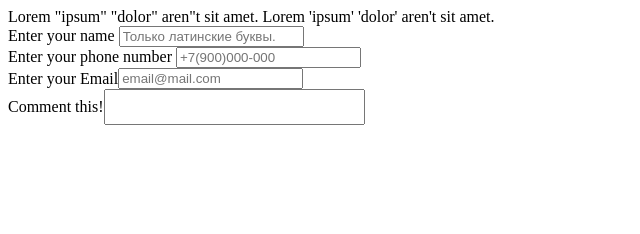
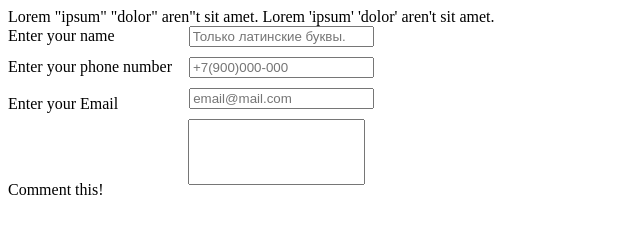
Before and after one commit to rommelbin/-, a plain HTML site: page index.html in a window 1280 px wide. Shown: the whole page, without its empty margins (0-640 px from the left). Drawn offline with Linux system fonts and the light colour scheme.

Commit message:
ready, but without 'e'

```diff
--- a/index.html
+++ b/index.html
@@ -5,14 +5,30 @@
     <meta name="viewport" content="width=device-width, initial-scale=1.0">
     <title>Document</title>
     <style>
-    .inputEmail textarea{
-        resize: none;
-    }
+
     .inputEmail{
         display:flex;
         align-items: center;
     }
-        </style>
+    #nameValid, #phoneValid, #emailValid, #commentValid {
+        margin-bottom: 10px;
+    }
+    #nameValid{
+        margin-left: 70px;
+    }
+    #phoneValid{
+        margin-left: 13px;
+    }
+    #emailValid {
+        margin-left: 71px;
+    }
+    #commentValid {
+        width: 171px;
+        height: 60px;
+        resize: none;
+        margin-left: 80px;
+    }
+    </style>
 </head>
 <body>
 
@@ -30,9 +46,9 @@
             <span>Enter your Email</span>
             <input type="text" id = 'emailValid' placeholder = 'email@mail.com'>
         </div>
-        <div class="inputEmail">
+        <div class="inputComment">
             <span>Comment this!</span>
-            <textarea id="commentValid" cols="30" rows="2" ></textarea>
+            <textarea id="commentValid"></textarea>
         </div>
         <span id = 'validation'></span>
 
```
